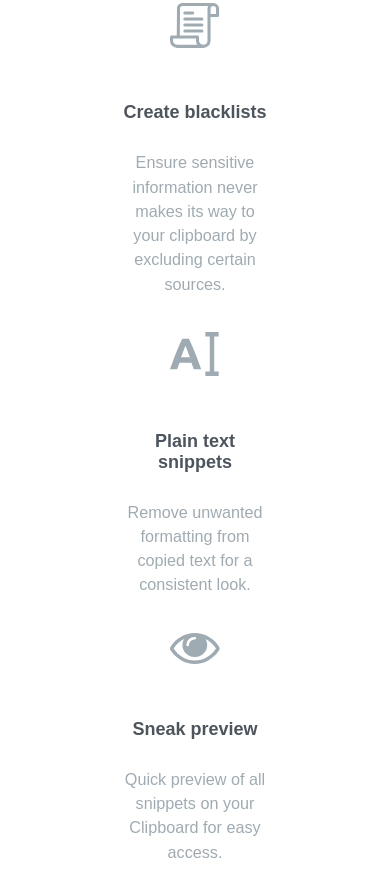
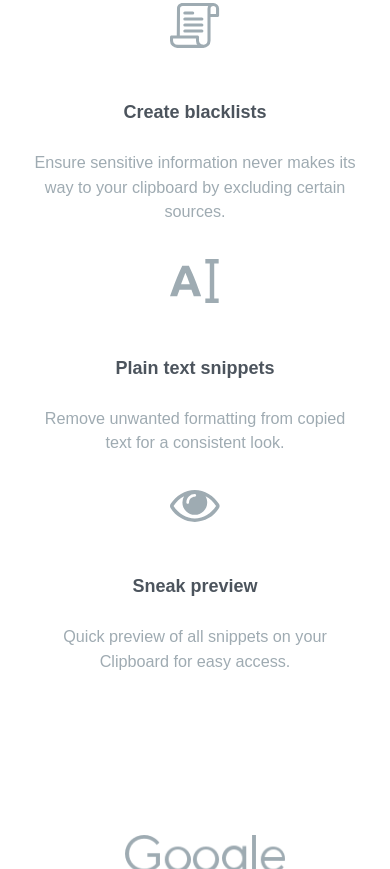
Before and after one commit to mohammedbahnini/Clipboard, a plain HTML site: page index.html in a window 390 px wide. Shown: the part 2773-3642 px from the top of the page. Drawn offline with Linux system fonts and the light colour scheme; a web font is replaced by a local one.

Commit message:
fix some mobile issues

```diff
--- a/sass/app.scss
+++ b/sass/app.scss
@@ -159,6 +159,9 @@ header{
               width: calc(50% - 1rem );
               flex : unset;
             }
+            @include sm-and-down{
+              width: 100%;
+            }
             .icon{
                 width: 2.75rem;
                 margin-bottom: 2.75rem;
```
Also changed, not shown: css/app.css, 1 other file.
